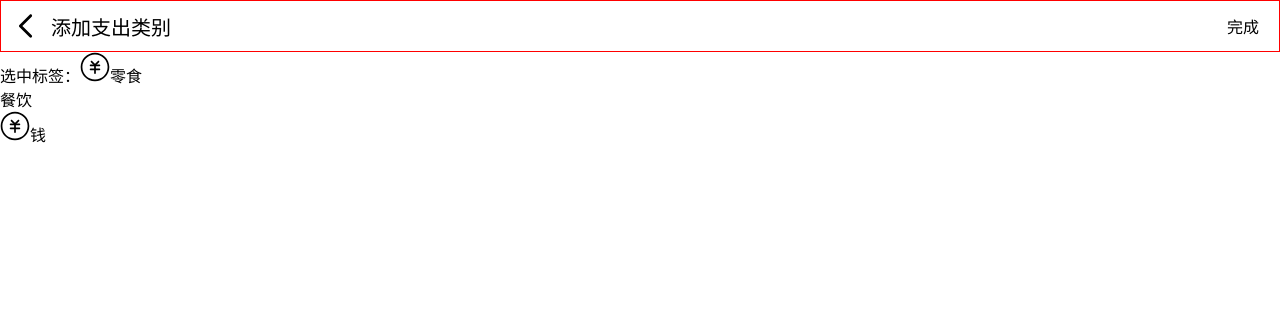
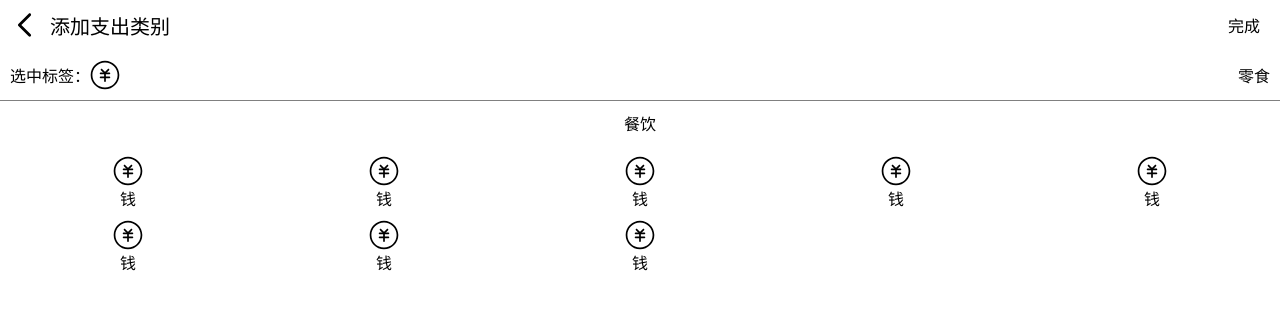
Before and after one commit to DaozhangChen/my-react-tally, a React app: page /#/tagAdd in a window 1280 px wide. Shown: the top 310 px of the page. Built offline with nearby package versions, Linux system fonts and the light colour scheme.

Commit message:
完成tagAdd基本样式

```diff
--- a/src/view/TagAdd.tsx
+++ b/src/view/TagAdd.tsx
@@ -3,12 +3,13 @@ import Icon from "../components/Icon";
 
 const Wrapper=styled.div`
 height: 100vh;
+  display: flex;
+  flex-direction: column;
 `
 const Header=styled.header`
     display: flex;
   justify-content: space-between;
   align-items: center;
-  border: 1px solid red;
   padding: 10px 10px;
   .titleText{
     display: flex;
@@ -25,10 +26,42 @@ const Header=styled.header`
   }
 `
 const Nav=styled.nav`
+    display: flex;
+  justify-content: space-between;
+  align-items: center;
+  padding: 10px 10px;
+  border-bottom: 1px solid gray;
+  .navIcon{
+    display: flex;
+    align-items: center;
+  }
 `
 const Main=styled.main`
+  flex-grow: 1;
+  overflow: auto;
 `
 const ListSection=styled.section`
+    div{
+      text-align: center;
+      padding: 10px 0;
+      font-size: 16px;
+    }
+
+  ul{
+    display: flex;
+    flex-wrap: wrap;
+    padding: 6px 0;
+    li{
+      display: flex;
+      flex-direction: column;
+      justify-content: space-around;
+      align-items: center;
+      width: 20%;
+      flex-shrink: 0;
+      margin: 5px 0;
+
+    }
+  }
 `
 const TagAdd=()=>{
     return(
@@ -41,13 +74,44 @@ const TagAdd=()=>{
                 <button>完成</button>
             </Header>
             <Nav>
-                <span>选中标签：{<Icon name='money' />}</span>
+                <span className='navIcon'>
+                    <span>选中标签：</span>
+                    <Icon name='money' />
+                </span>
                 <span>零食</span>
             </Nav>
             <Main>
                 <ListSection>
                 <div>餐饮</div>
                 <ul>
+                    <li>
+                        <Icon name='money' />
+                        <span>钱</span>
+                    </li>
+                    <li>
+                        <Icon name='money' />
+                        <span>钱</span>
+                    </li>
+                    <li>
+                        <Icon name='money' />
+                        <span>钱</span>
+                    </li>
+                    <li>
+                        <Icon name='money' />
+                        <span>钱</span>
+                    </li>
+                    <li>
+                        <Icon name='money' />
+                        <span>钱</span>
+                    </li>
+                    <li>
+                        <Icon name='money' />
+                        <span>钱</span>
+                    </li>
+                    <li>
+                        <Icon name='money' />
+                        <span>钱</span>
+                    </li>
                     <li>
                         <Icon name='money' />
                         <span>钱</span>
```
